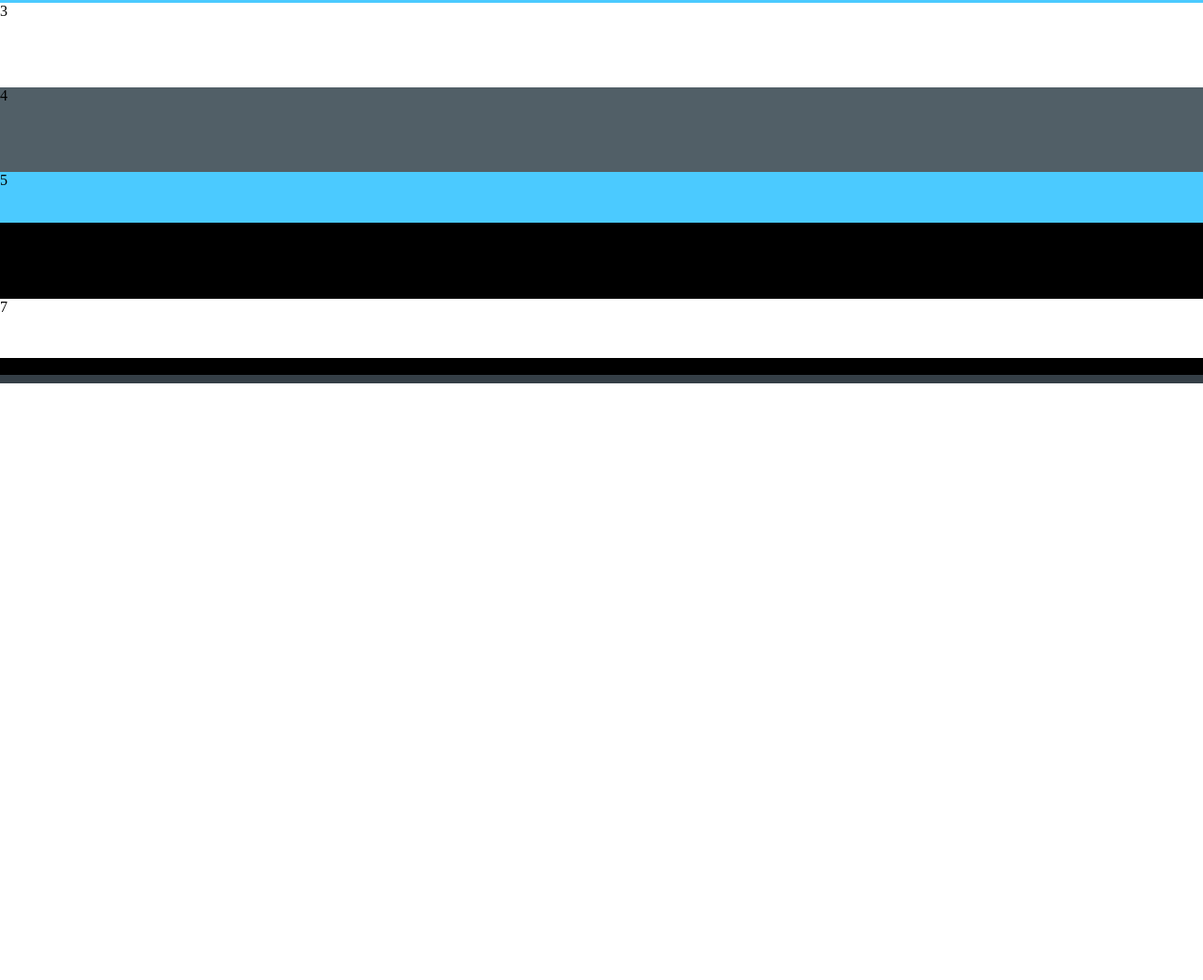
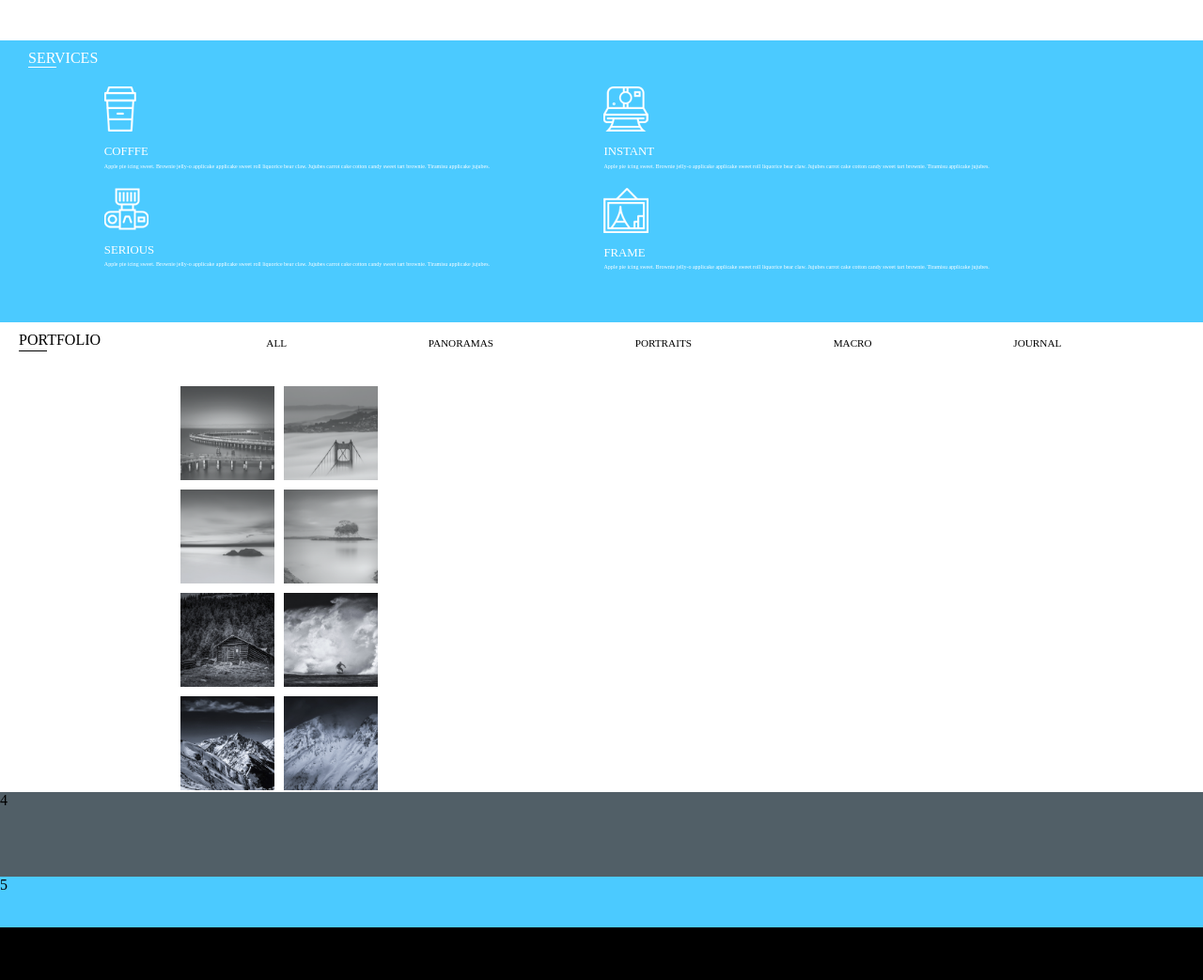
Before and after one commit to Pakopac/my-responsive-webpage, a plain HTML site: page index.html in a window 1280 px wide. Shown: the part 597-1640 px from the top of the page at 94% size. Before the commit the page ends 1005 px from the top, so only its background shows below. Drawn offline with Linux system fonts and the light colour scheme.

Commit message:
Make Portfolio block

```diff
--- a/assets/styles.css
+++ b/assets/styles.css
@@ -1,5 +1,5 @@
 header{
-     background: rgba(57, 68, 75, 0.51);
+    background: rgba(57, 68, 75, 0.51);
     width: 100vw;
     height: 15vh;
     position: fixed;
@@ -14,11 +14,11 @@ header{
     color: #ffffff;
     margin-left: 10px;
 }
-nav a{
+.navHeader a{
     color: #ffffff;
     text-decoration: none;
 }
-nav a:hover{
+.navHeader a:hover{
     color: #4bcaff;
 }
 nav{
@@ -37,7 +37,10 @@ nav{
     top: 0;
     display: grid;
     grid-template-columns: 100vw;
-    grid-template-rows: 300px 300px 10fr 10fr 6fr 9fr 7fr 2fr 1fr
+    grid-template-rows: 50vw 300px 500px 10fr 6fr 9fr 7fr 2fr 1fr
+}
+.imgPortfolio:hover{
+    background: #3f484f;
 }
 .hero{
     display: flex;
@@ -90,8 +93,48 @@ nav{
     color: #ffffff;
     font-size: 0.3em;
 }
-.block3{
-
+.titlePortfolio{
+    color: #000;
+    margin-left: 20px;
+    margin-top: 10px;
+}
+.highlightedBlack{
+    margin-left: 20px;
+    width: 30px;
+    height: 1px;
+    background: #000;
+    position: absolute;
+    margin-top: 30px;
+}
+.portfolioheader{
+    display: flex;
+}
+.navPortfolio, .titlePortfolio{
+    height: 20px;
+}
+.navPortfolio{
+    margin-left: 2vw;
+    margin-top: 2vh;
+    font-size: 0.7em;
+}
+.navPortfolio a{
+    color: #000000;
+    text-decoration: none;
+}
+.navPortfolio a:hover{
+    color: #4bcaff;
+}
+.imagesPortfolio{
+    margin-top: 4vh;
+    margin-left: 15vw;
+    display: grid;
+    grid-template-columns: 100px 100px;
+    grid-template-rows: repeat(4, 100px);
+    grid-gap: 10px;
+}
+.imgPortfolio{
+    width: 100px;
+    height: 100px;
 }
 .block4{
     background: #515f67;
--- a/index.html
+++ b/index.html
@@ -10,7 +10,7 @@
         <div class="titleHeader">
             BLU<span class="letterE">E</span>ASY
         </div>
-        <nav class="nav">
+        <nav class="navHeader">
             <a href="#">HOME</a>
             <a href="#">SERVICES</a>
             <a href="#">FEATURES</a>
@@ -49,7 +49,29 @@
                 </div>
             </div>
         </div>
-        <div class="block3">3</div>
+        <div class="portfolio">
+            <div class="portfolioheader">
+                <div class="titlePortfolio">PORTFOLIO</div>
+                <div class="highlightedBlack"></div>
+                <nav class="navPortfolio">
+                    <a href="#">ALL</a>
+                    <a href="#">PANORAMAS</a>
+                    <a href="#">PORTRAITS</a>
+                    <a href="#">MACRO</a>
+                    <a href="#">JOURNAL</a>
+                </nav>
+            </div>
+            <div class="imagesPortfolio">
+                <img class="imgPortfolio" src="assets/img/portfolio/portfolio1.png">
+                <img class="imgPortfolio" src="assets/img/portfolio/portfolio2.png">
+                <img class="imgPortfolio" src="assets/img/portfolio/portfolio3.png">
+                <img class="imgPortfolio" src="assets/img/portfolio/portfolio4.png">
+                <img class="imgPortfolio" src="assets/img/portfolio/portfolio5.png">
+                <img class="imgPortfolio" src="assets/img/portfolio/portfolio6.png">
+                <img class="imgPortfolio" src="assets/img/portfolio/portfolio7.png">
+                <img class="imgPortfolio" src="assets/img/portfolio/portfolio8.png">
+        </div>
+        </div>
         <div class="block4">4</div>
         <div class="block5">5</div>
         <div class="block6">6</div>
```
Also changed, not shown: assets/img/portfolio/portfolio1.png (added), assets/img/portfolio/portfolio2.png (added), assets/img/portfolio/portfolio3.png (added), assets/img/portfolio/portfolio4.png (added), assets/img/portfolio/portfolio5.png (added), assets/img/portfolio/portfolio6.png (added), assets/img/portfolio/portfolio7.png (added), assets/img/portfolio/portfolio8.png (added).
